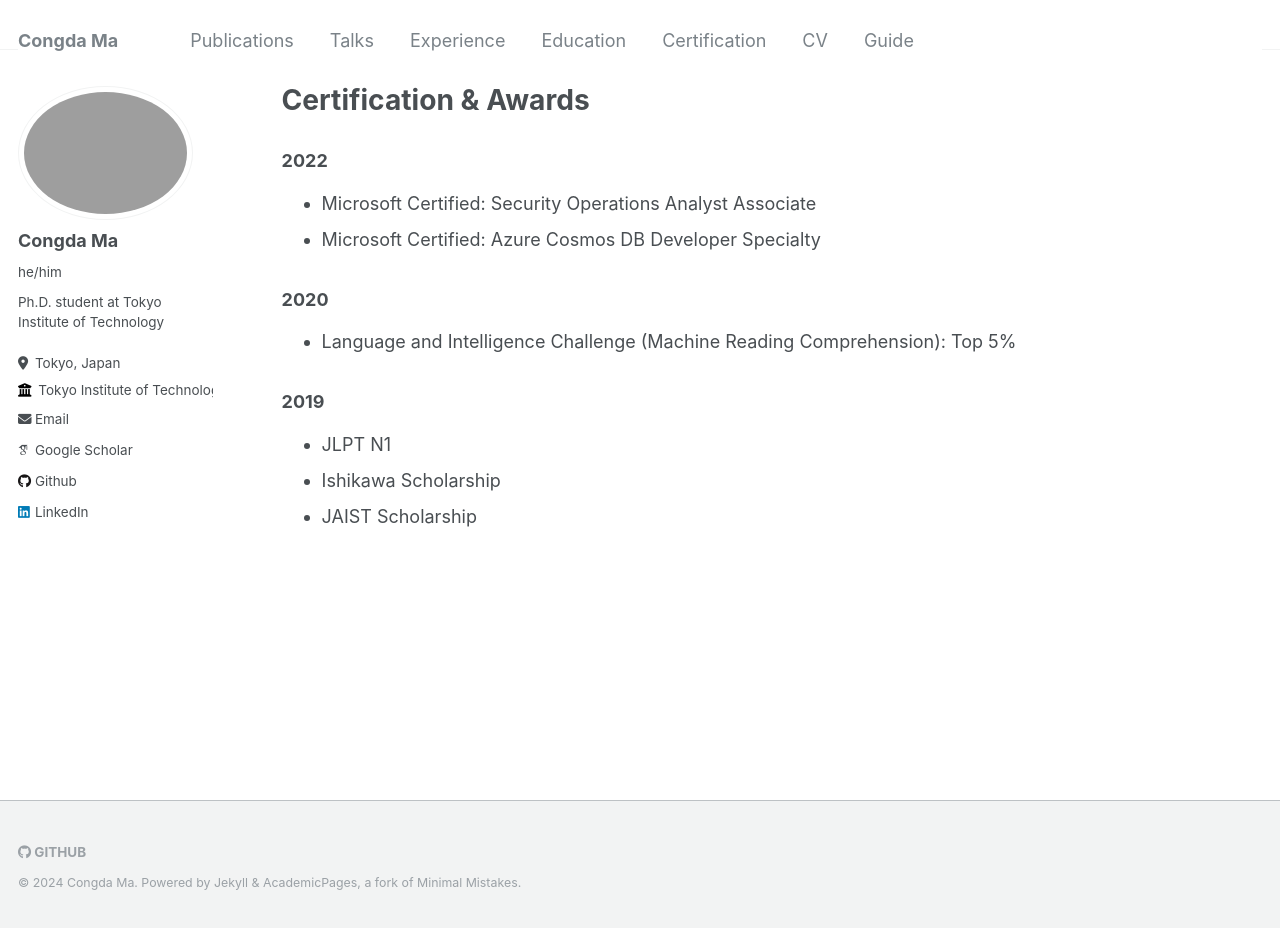
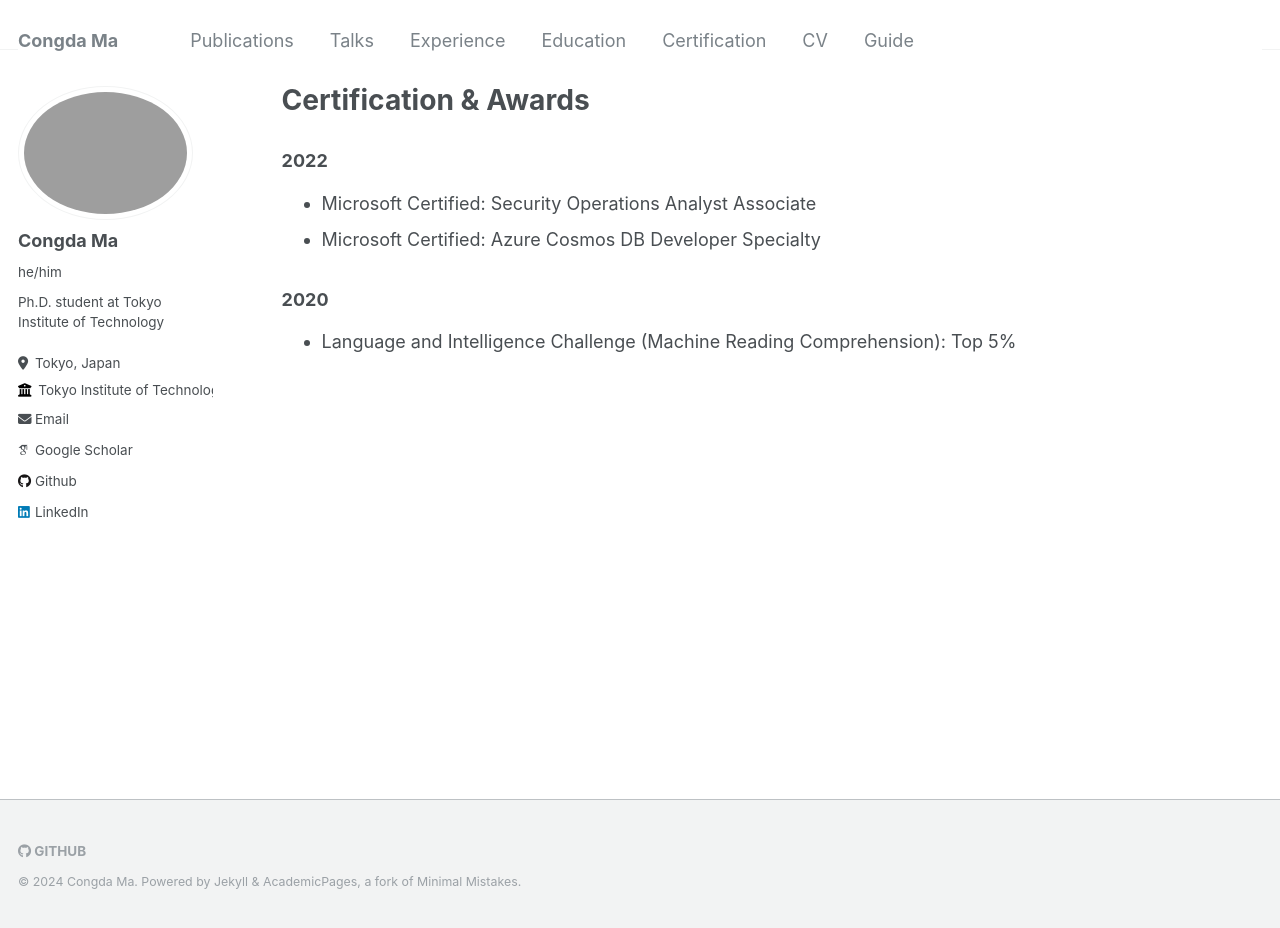
Before and after one commit to derrickmaa/derrickmaa.github.io, a Jekyll site: the page built from _pages/year-archive.md, in a window 1280 px wide and 928 px high. Built offline with Jekyll 4.4.1, drawn with Linux system fonts in a browser that asks for light colours; some web fonts are replaced.

Commit message:
Update year-archive.md

```diff
--- a/_pages/year-archive.md
+++ b/_pages/year-archive.md
@@ -11,8 +11,3 @@ author_profile: true
 
 ### 2020
 - Language and Intelligence Challenge (Machine Reading Comprehension): Top 5%
-
-### 2019
-- JLPT N1
-- Ishikawa Scholarship
-- JAIST Scholarship
```
